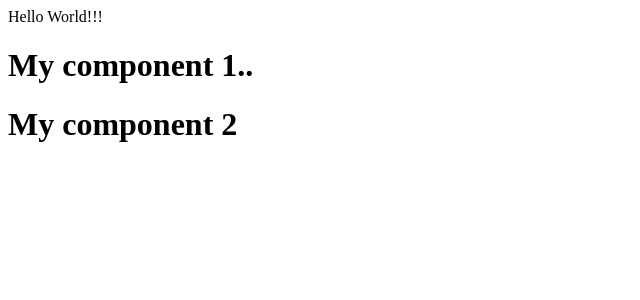
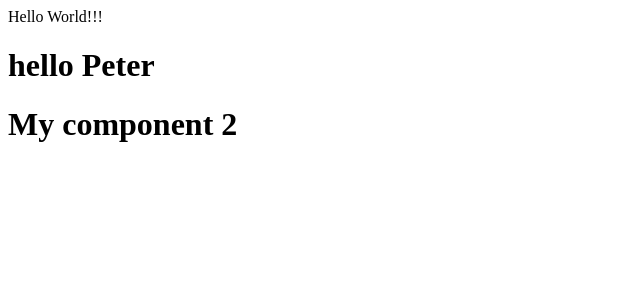
Before and after one commit to royrmagdaong/React-Session-3, a React (Vite) app: page / in a window 1280 px wide. Shown: the top 300 px of the page, without its empty margins (0-640 px from the left). Built offline with nearby package versions, Linux system fonts and the light colour scheme.

Commit message:
define props

```diff
--- a/src/App.jsx
+++ b/src/App.jsx
@@ -8,7 +8,7 @@ function App() {
   return (
     <>
       <div>Hello World!!!</div>
-      <MyComponent />
+      <MyComponent name="Peter" />
       <MyComponent2 />
     </>
   )
--- a/src/components/MyComponent.jsx
+++ b/src/components/MyComponent.jsx
@@ -1,9 +1,17 @@
 // import react from 'react'
 
-function MyComponent(){
+function MyComponent(props){
+
+    // props.name = "John" ERROR - read only
+
     return (
         <div>
-            <h1>My component 1..</h1>
+            {/* <h1>
+                hello {props.name}
+            </h1> */}
+            <h1>
+                hello {props["name"]}
+            </h1>
         </div>
     )
 }
```
